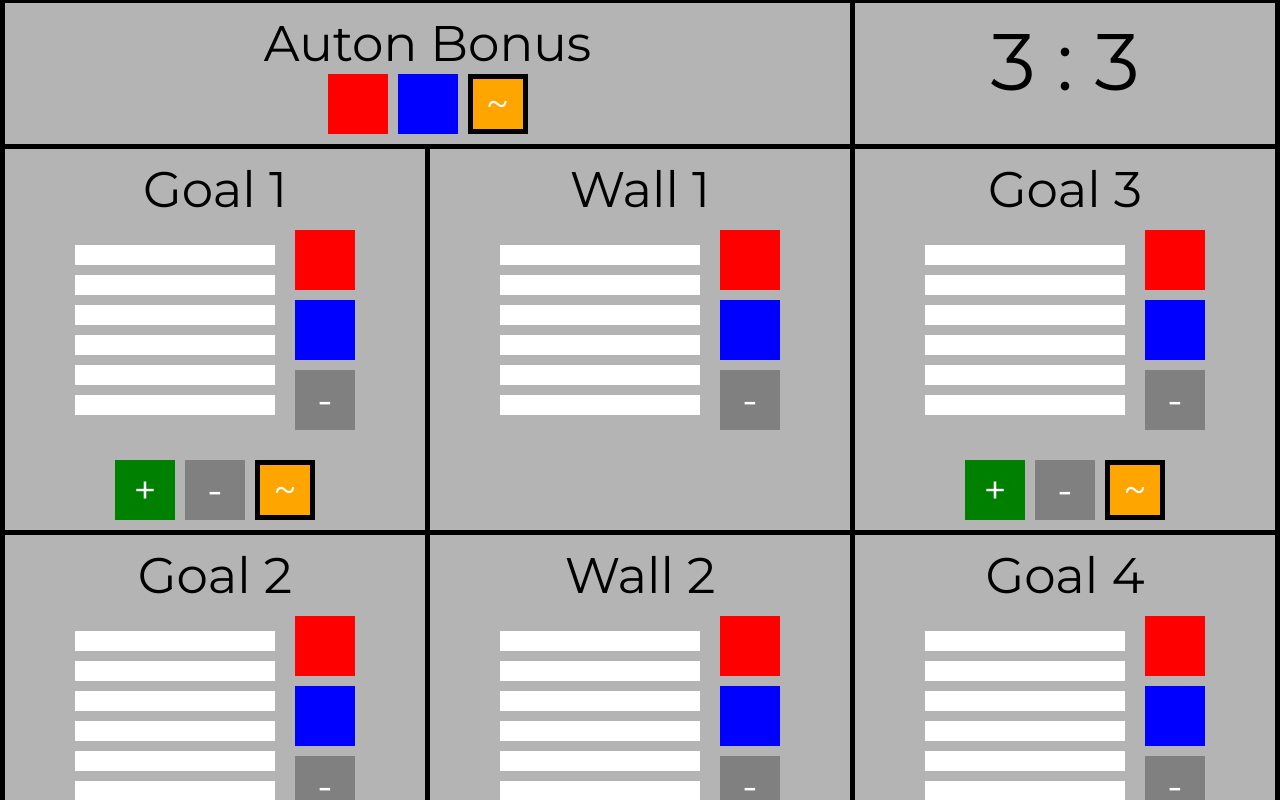
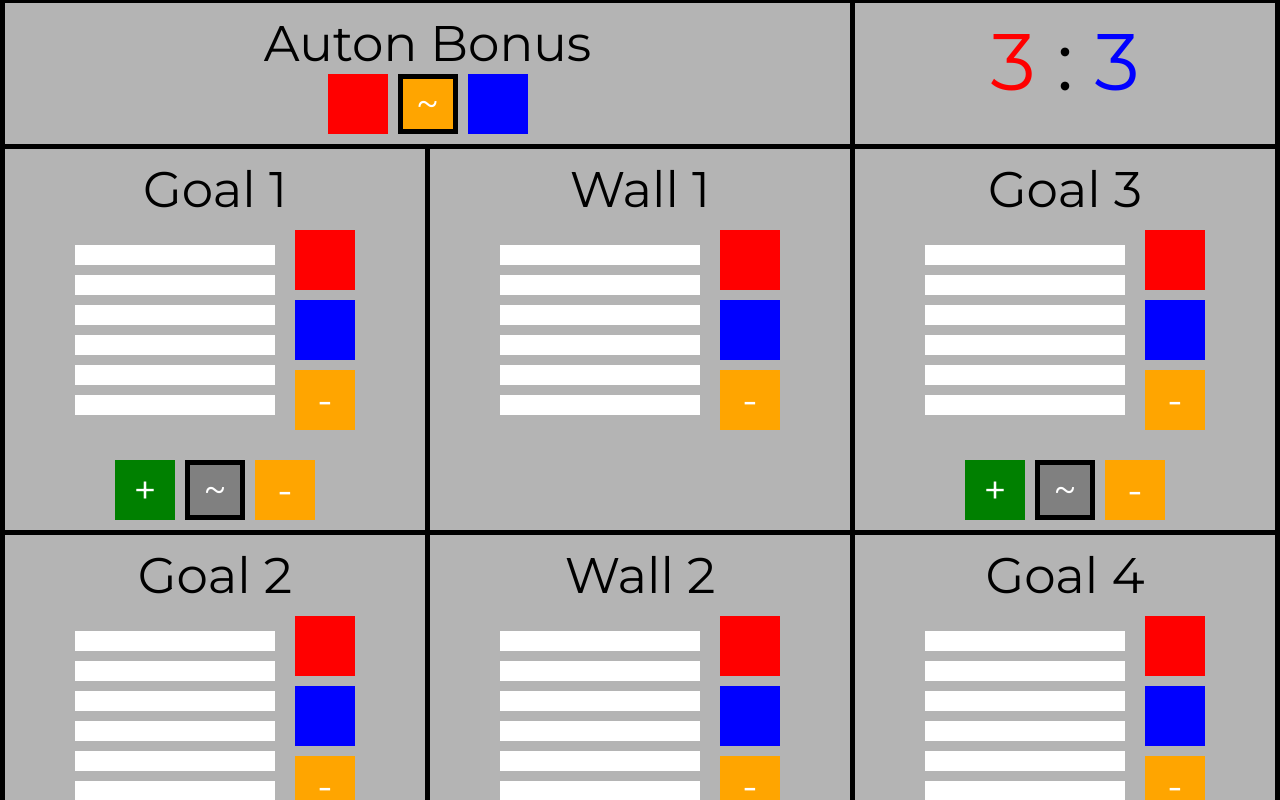
Before and after one commit to AbeetoChanito/AbeetoChanito.github.io, a SvelteKit app: page / in a window 1280 px wide. Shown: the top 800 px of the page. Built offline with nearby package versions, Linux system fonts and the light colour scheme.

Commit message:
make page formatting fixes

```diff
--- a/src/routes/+page.svelte
+++ b/src/routes/+page.svelte
@@ -1,7 +1,7 @@
 <script lang="ts">
     import Stack from "./Stack.svelte";
 
-    let autoWinners = ["red", "blue", "tie"];
+    let autoWinners = ["red", "tie", "blue"];
 
     let currentAutoWinner = "tie";
 
@@ -67,14 +67,9 @@
                     {/each}
                 </div>
             </td>
-            <td
-                colspan="1"
-                class="score"
-                style="color: {scores[0] > scores[1]
-                    ? 'red'
-                    : scores[0] < scores[1]
-                      ? 'blue'
-                      : 'black'}">{scores[0]} : {scores[1]}</td
+            <td colspan="1" class="score">
+                <span style="color: red">{scores[0]}</span> :
+                <span style="color: blue">{scores[1]}</span></td
             >
         </tr>
     </thead>
@@ -167,7 +162,9 @@
         width: 66.66vw;
     }
 
-    .red-btn, .blue-btn, .tilde-btn {
+    .red-btn,
+    .blue-btn,
+    .tilde-btn {
         width: 60px;
         height: 60px;
         border: none;
--- a/src/routes/Stack.svelte
+++ b/src/routes/Stack.svelte
@@ -4,7 +4,7 @@
     export let excludedColor = "none";
     export let scores: number[] = [];
 
-    let cornerModifiers = ["+", "-", ""];
+    let cornerModifiers = ["+", "", "-"];
     let colors = ["red", "blue"];
     let rings = Array(size).fill("default");
 
--- a/src/routes/buttons.css
+++ b/src/routes/buttons.css
@@ -23,11 +23,11 @@
 }
 
 .minus-btn {
-    background-color: gray;
+    background-color: orange;
 }
 
 .tilde-btn {
-    background-color: orange;
+    background-color: gray;
 }
 
 .plus-btn:before {
```
